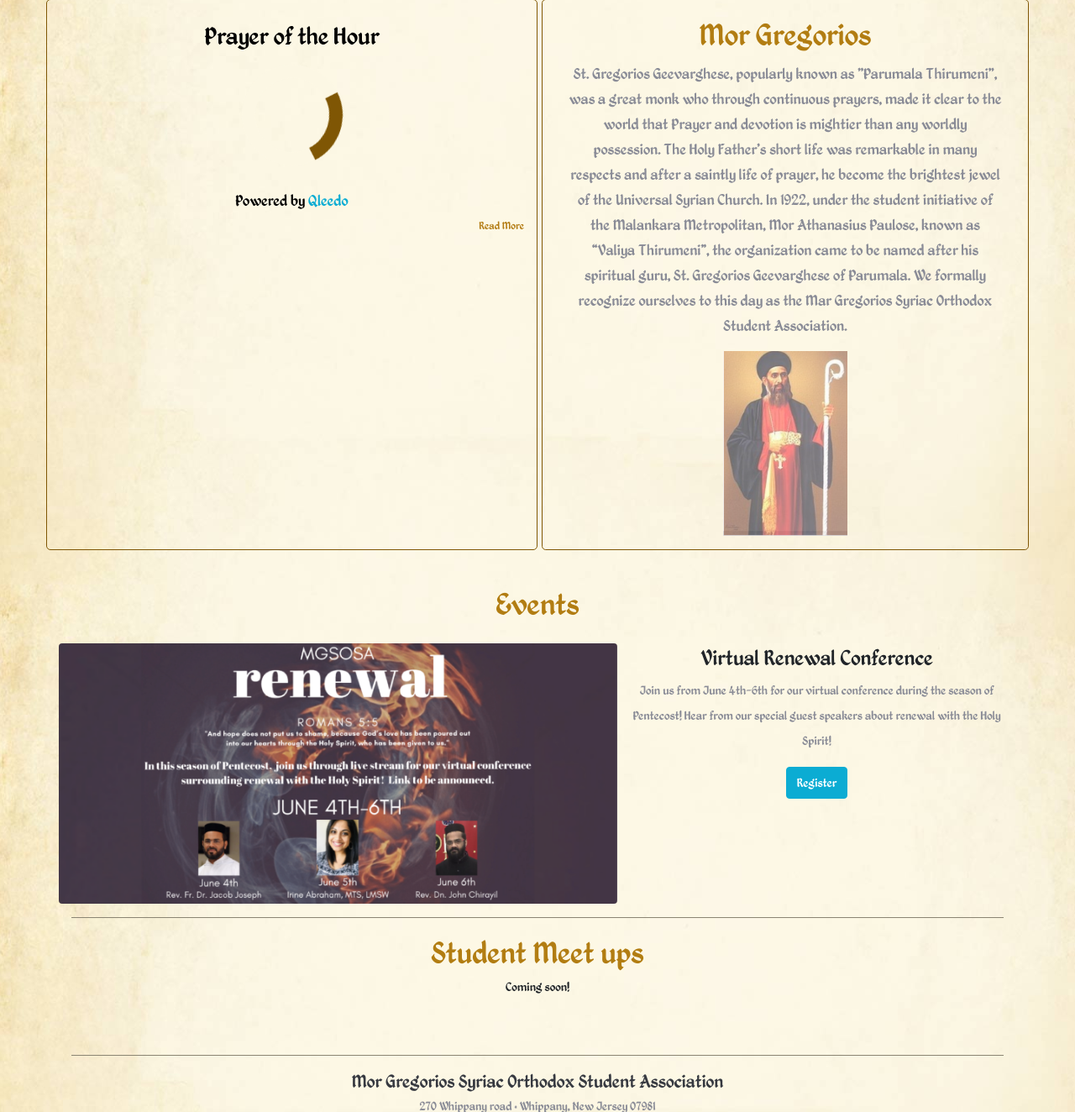
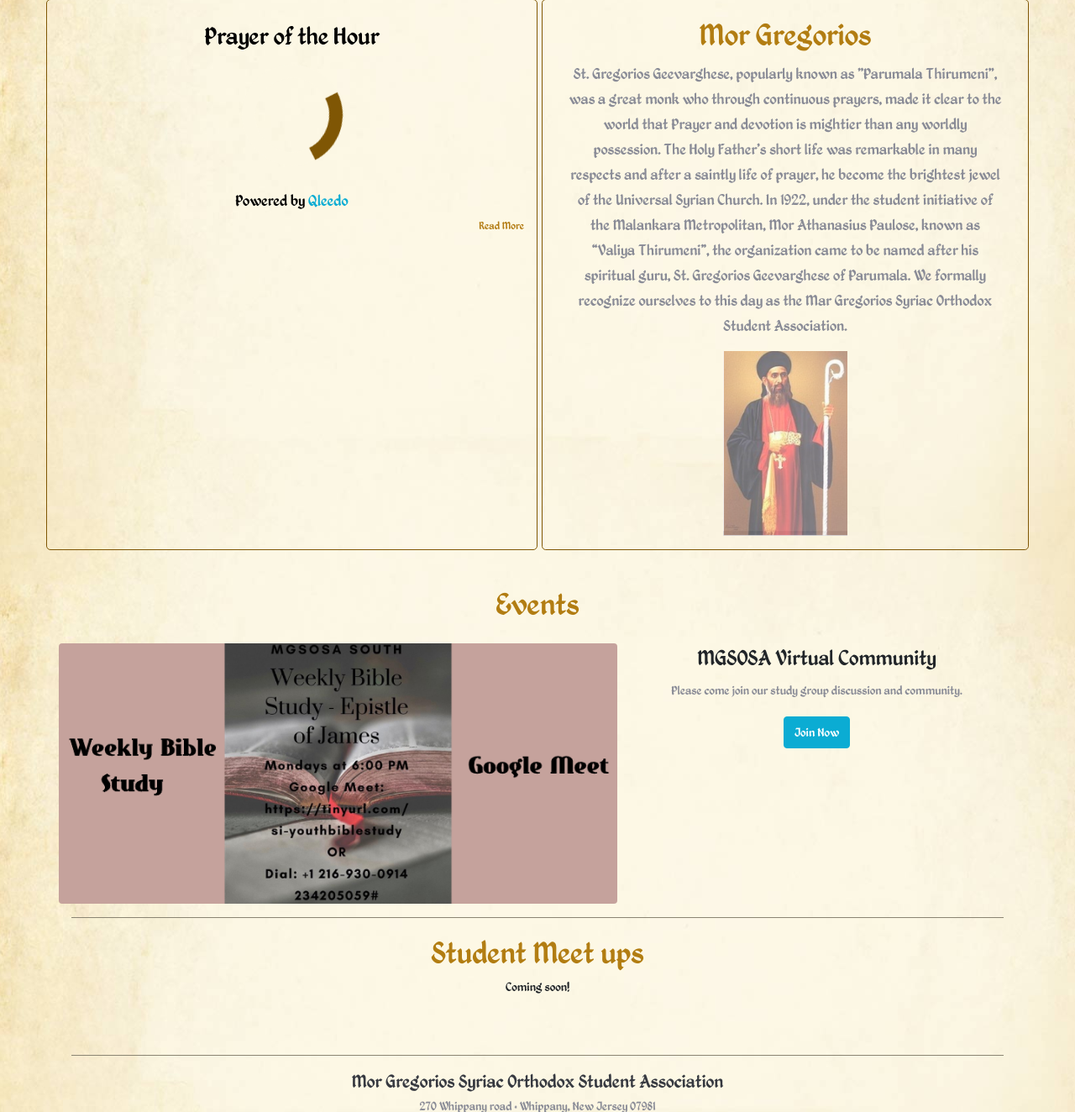
Before and after one commit to MAVAPartners/Mgsosa, a Django app: template templates/home-sample.html in a window 1280 px wide. Shown: the part 679-2003 px from the top of the page at 84% size. Run offline with Django 3.2, Linux system fonts and the light colour scheme; the template is opened without the code that fills it, so the values that code supplies are empty; some libraries are stand-ins or nearby versions.

Commit message:
updates to home page events

```diff
--- a/templates/home-sample.html
+++ b/templates/home-sample.html
@@ -565,14 +565,13 @@
           <div class="row">
             <div class="col-md-7">
               <a href="#">
-                <img class="img-fluid rounded mb-3 mb-md-0" src="{% static 'images/virtual_renewal.png' %}" alt="">
+                <img class="img-fluid rounded mb-3 mb-md-0" src="{% static 'images/bible.png' %}" alt="">
               </a>
             </div>
             <div class="col-md-5">
-              <h3>Virtual Renewal Conference </h3>
-              <p>Join us from June 4th-6th for our virtual conference during the season of Pentecost! Hear from our
-                special guest speakers about renewal with the Holy Spirit! </p>
-              <a class="btn btn-events-primary" target="_blank" href="https://forms.gle/TfrBnNp22xFcktwe8">Register</a>
+              <h3>MGSOSA Virtual Community </h3>
+              <p>Please come join our study group discussion and community.</p>
+              <a class="btn btn-events-primary" target="_blank" href="{% url 'signup' %}">Join Now</a>
             </div>
           </div>
           <!-- /.row -->
```
Also changed, not shown: static/images/bible.png (added).
